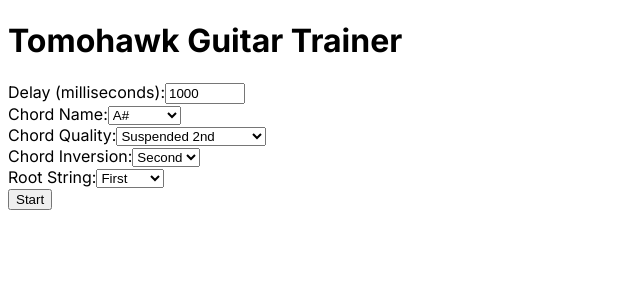
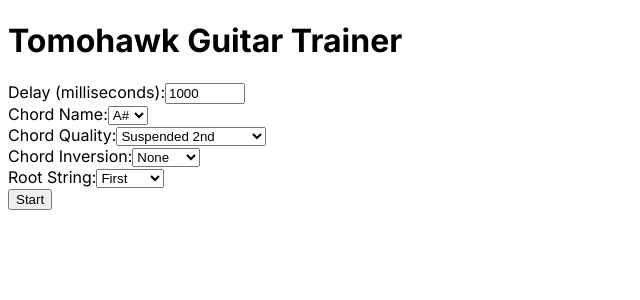
Before and after one commit to danursin/tomohawk-guitar-trainer, a Next.js app: page / in a window 1280 px wide. Shown: the top 300 px of the page, without its empty margins (0-640 px from the left). Built offline with nearby package versions, Linux system fonts and the light colour scheme.

Commit message:
simplify randomization

```diff
--- a/src/app/page.tsx
+++ b/src/app/page.tsx
@@ -21,8 +21,8 @@ export default function Home() {
     const [delay, setDelay] = useState<number>(1000);
     const [chordName, setChordName] = useState<ChordName>(getRandomItem(chordNameOptions));
     const [chordQuality, setChordQuality] = useState<ChordQuality>(getRandomItem(chordQualityOptions));
-    const [chordInversion, setChordInversion] = useState<ChordInversion>(getRandomItem(chordInversionOptions));
-    const [rootString, setRootString] = useState<RootString>(getRandomItem(rootStringOptions));
+    const [chordInversion, setChordInversion] = useState<ChordInversion>("None");
+    const [rootString, setRootString] = useState<RootString>("First");
 
     const playNameOfChord = useCallback(async () => {
         const parts: string[] = [chordName.replace("#", ". SHARP "), chordQuality];
@@ -76,7 +76,6 @@ export default function Home() {
                 <label>
                     Chord Name:
                     <select value={chordName} onChange={(e) => setChordName(e.target.value as ChordName)}>
-                        <option value="">Random</option>
                         {chordNameOptions.map((name) => (
                             <option key={name} value={name}>
                                 {name}
```
